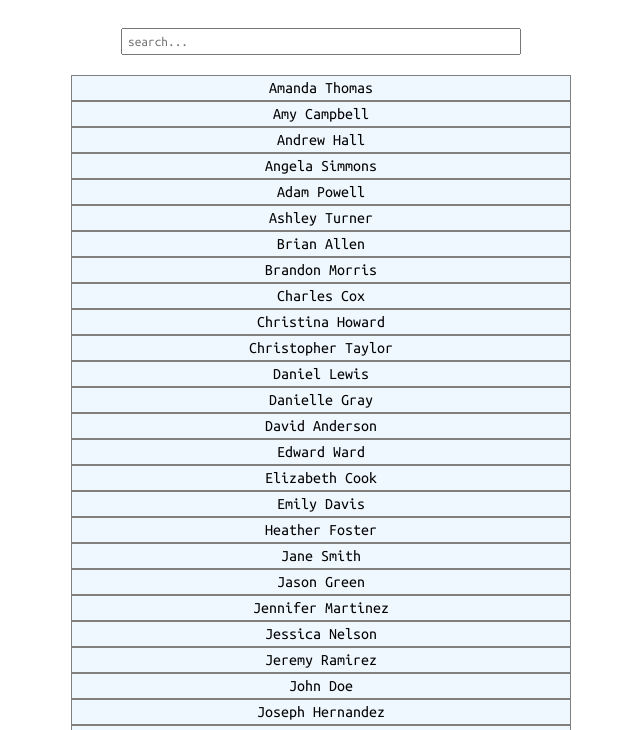
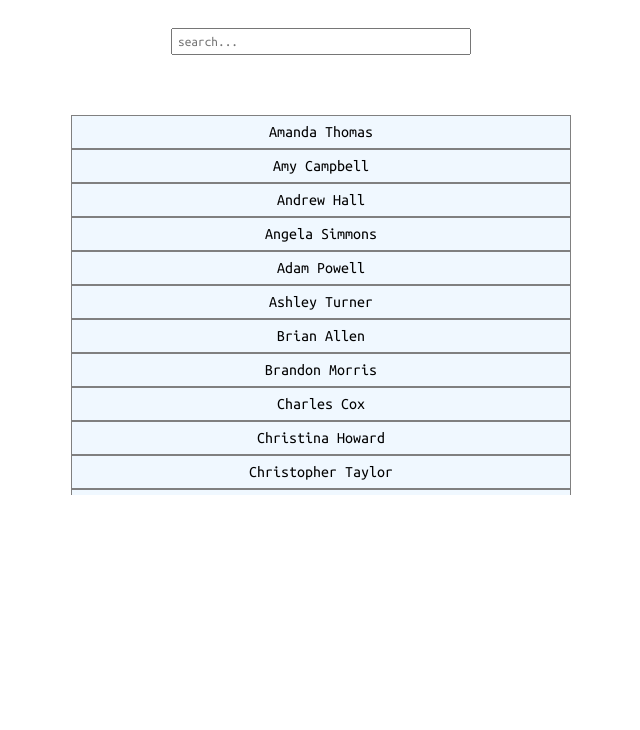
Before and after one commit to Ujef55/search-filter, a plain HTML site: page index.html in a window 1280 px wide. Shown: the part 70-800 px from the top of the page, without its empty margins (319-959 px from the left). Drawn offline with Linux system fonts and the light colour scheme.

Commit message:
minor changes

```diff
--- a/main.js
+++ b/main.js
@@ -1,5 +1,4 @@
 const search = document.querySelector('#search');
-const box = document.querySelector('.box');
 
 
 const searchFilter = () => {
--- a/style.css
+++ b/style.css
@@ -23,7 +23,7 @@
 .search {
     padding: 5px;
     font-family: 'ubuntu mono';
-    width: 400px;
+    width: 300px;
 }
 
 .listItems {
@@ -39,7 +39,14 @@
 .listItemsName {
     border: 1px solid grey;
     width: 500px;
+    padding: 8px;
     background-color: aliceblue;
+}
+
+.box {
+    height: 400px;
+    overflow: auto;
+    margin-top: 40px;
 }
 
 .box::-webkit-scrollbar {
```
